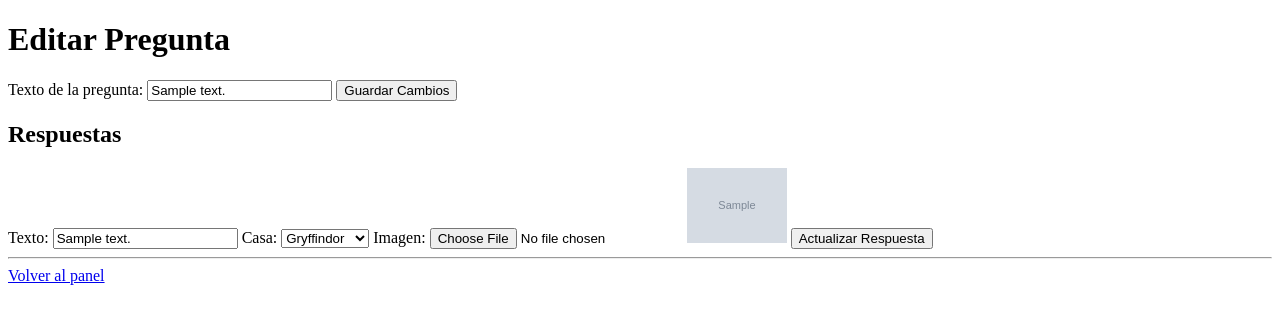
After one commit to OsquerM/HP_Proyecto, a FastAPI app: page /admin/editar_pregunta/1 in a window 1280 px wide. The commit adds this page. Shown: the top 324 px of the page. Run offline with FastAPI, Linux system fonts and the light colour scheme; tables that the repository leaves empty hold one stand-in row (values such as "Sample post"); grey boxes marked "Sample" are stand-in pictures.

Commit message:
editar preguntas admin funcional

```diff
--- /dev/null
+++ b/templates/editar_pregunta.html
@@ -0,0 +1,47 @@
+<!DOCTYPE html>
+<html lang="es">
+<head>
+    <meta charset="UTF-8">
+    <title>Editar Pregunta - Admin</title>
+    <link rel="stylesheet" href="/static/css/admin.css">
+</head>
+<body>
+    <h1>Editar Pregunta</h1>
+
+    <form action="/admin/actualizar_pregunta" method="post">
+        <input type="hidden" name="pregunta_id" value="{{ pregunta.id }}">
+        <label>Texto de la pregunta:</label>
+        <input type="text" name="texto_pregunta" value="{{ pregunta.texto_pregunta }}" required>
+        <button type="submit">Guardar Cambios</button>
+    </form>
+
+    <h2>Respuestas</h2>
+    {% for r in pregunta.respuestas %}
+        <form action="/admin/actualizar_respuesta" method="post" enctype="multipart/form-data">
+            <input type="hidden" name="respuesta_id" value="{{ r.id }}">
+            <label>Texto:</label>
+            <input type="text" name="texto_respuesta" value="{{ r.texto_respuesta }}" required>
+
+            <label>Casa:</label>
+            <select name="casa">
+                <option value="Gryffindor" {% if r.casa=='Gryffindor' %}selected{% endif %}>Gryffindor</option>
+                <option value="Slytherin" {% if r.casa=='Slytherin' %}selected{% endif %}>Slytherin</option>
+                <option value="Ravenclaw" {% if r.casa=='Ravenclaw' %}selected{% endif %}>Ravenclaw</option>
+                <option value="Hufflepuff" {% if r.casa=='Hufflepuff' %}selected{% endif %}>Hufflepuff</option>
+            </select>
+
+            <label>Imagen:</label>
+            <input type="file" name="imagen">
+
+            {% if r.imagen %}
+                <img src="/static/{{ r.imagen }}" alt="{{ r.texto_respuesta }}" width="100">
+            {% endif %}
+
+            <button type="submit">Actualizar Respuesta</button>
+        </form>
+        <hr>
+    {% endfor %}
+
+    <a href="/admin">Volver al panel</a>
+</body>
+</html>
```
Also changed, not shown: app/admin.py (+91 -18 lines), templates/admin.html (+21 -6 lines).
